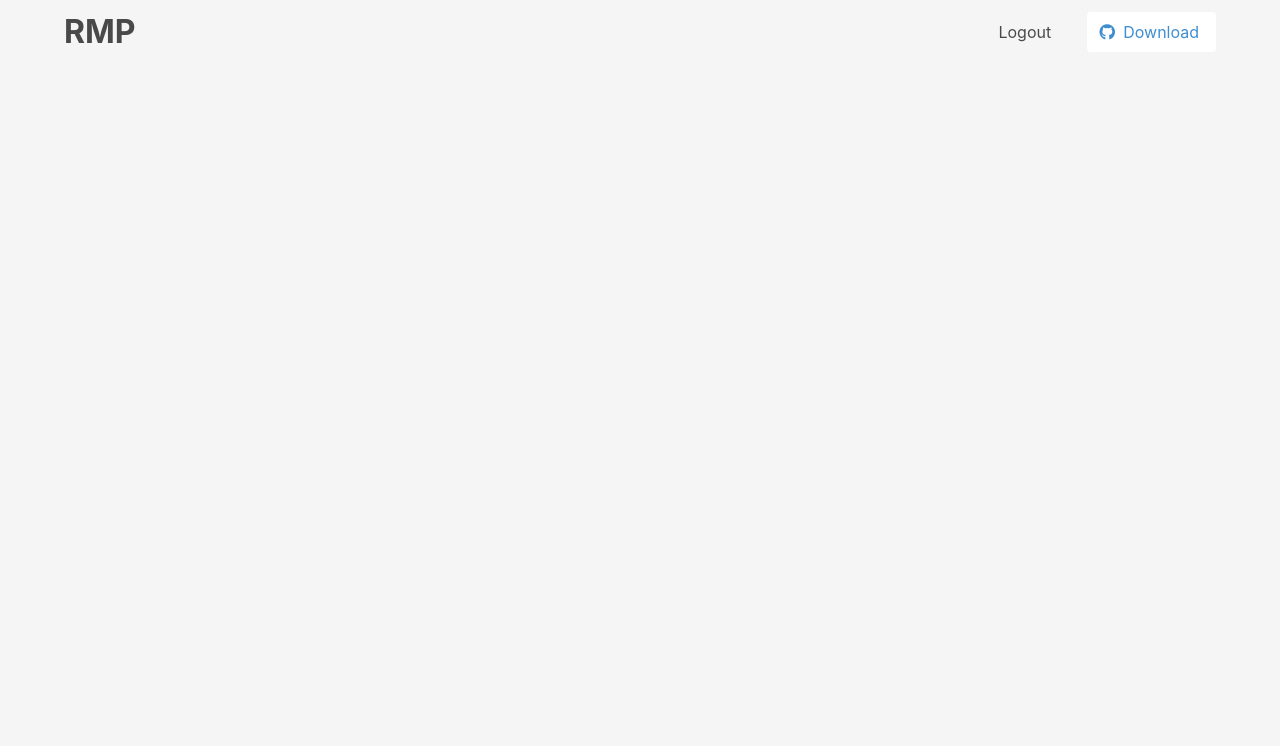
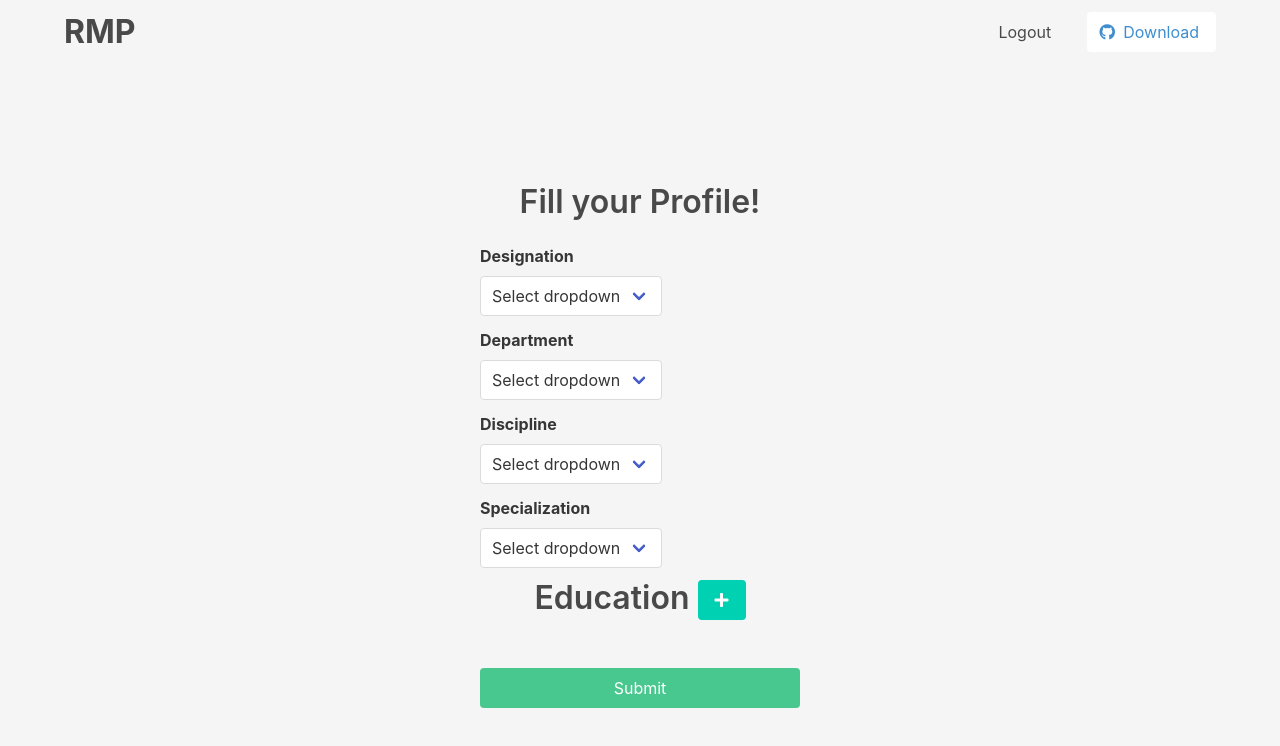
Before and after one commit to Research-Mentoring-Platform/mentoringplatform, a Vue app in the folder frontend/: page /mentee/profile in a window 1280 px wide. Before the commit this address had no page. Shown: the top 746 px of the page. Built offline with nearby package versions, Linux system fonts and the light colour scheme; sample sign-in values are in the browser's storage.

Commit message:
Add mentee profile component

```diff
--- a/frontend/public/index.html
+++ b/frontend/public/index.html
@@ -16,10 +16,7 @@
 </noscript>
 
 <div id="app"></div>
+<!-- built files will be auto injected -->
 
-
-
-
-<!-- built files will be auto injected -->
 </body>
 </html>
--- a/frontend/src/components/Login.vue
+++ b/frontend/src/components/Login.vue
@@ -76,7 +76,7 @@ export default {
 			axios.post('/api/users/token/', this.user)
 			.then((response) => {
 				this.$store.commit('update_local_storage', response.data);
-				this.$router.replace({ name: 'Home' });
+				this.$router.replace({ name: 'MenteeProfile' });
 			})
 			.catch((error) => {
 				console.error(error);
--- a/frontend/src/components/Register.vue
+++ b/frontend/src/components/Register.vue
@@ -181,7 +181,7 @@ export default {
 			if (this.user.password !== this.confirm_password) { return; }
 
 			axios.post("/api/users/user/", this.user)
-			.then((response) => {
+			.then((_) => {
 				this.$router.replace({ name: 'Login' });
 			})
 			.catch((error) => {
--- /dev/null
+++ b/frontend/src/components/mentee/Profile.vue
@@ -0,0 +1,130 @@
+<template>
+	<div class="hero-body">
+		<div class="container">
+			<div class="columns is-centered p-5">
+				<div class="column is-one-third has-text-left">
+
+					<div class="title is-3 has-text-centered">
+						<span>
+							Fill your Profile!
+						</span>
+					</div>
+
+					<div class="field">
+						<label class="label">Designation</label>
+						<div class="control">
+							<div class="select">
+								<select>
+									<option>Select dropdown</option>
+									<option>With options</option>
+								</select>
+							</div>
+						</div>
+					</div>
+
+					<div class="field">
+						<label class="label">Department</label>
+						<div class="control">
+							<div class="select">
+								<select>
+									<option>Select dropdown</option>
+									<option>With options</option>
+								</select>
+							</div>
+						</div>
+					</div>
+
+					<div class="field">
+						<label class="label">Discipline</label>
+						<div class="control">
+							<div class="select">
+								<select>
+									<option>Select dropdown</option>
+									<option>With options</option>
+								</select>
+							</div>
+						</div>
+					</div>
+
+					<div class="field">
+						<label class="label">Specialization</label>
+						<div class="control">
+							<div class="select">
+								<select>
+									<option>Select dropdown</option>
+									<option>With options</option>
+								</select>
+							</div>
+						</div>
+					</div>
+
+					<div class="title is-3 has-text-centered">
+						<span>
+							Education
+						</span>
+						<button class="button is-primary"
+								data-toggle="modal"
+								data-target="#tnc-modal">
+							<i class="fa fa-plus"></i>
+						</button>
+
+					</div>
+
+
+
+					<br/>
+
+					<div class="control">
+						<button class="button is-fullwidth is-success" v-on:click="register">Submit</button>
+					</div>
+				</div>
+			</div>
+		</div>
+	</div>
+
+	<div id="tnc-modal" class="modal" v-bind:class="{ 'is-active': show_tnc_dialog }">
+		<div class="modal-background"></div>
+		<div class="modal-card">
+			<header class="modal-card-head">
+				<p class="modal-card-title">Add Education</p>
+				<button class="delete" aria-label="close" v-on:click="show_tnc_dialog = !show_tnc_dialog"></button>
+			</header>
+			<section class="modal-card-body">
+				<div class="content">
+
+				</div>
+			</section>
+			<footer class="modal-card-foot">
+				<button v-on:click="show_tnc_dialog = !show_tnc_dialog" class="button">Cancel</button>
+			</footer>
+		</div>
+	</div>
+</template>
+
+
+<script>
+// import axios from 'axios';
+import axios from '../../api/my-axios'
+
+export default {
+	data() {
+		return {
+			show_tnc_dialog: false,
+			user: {
+				first_name: "",
+				last_name: "",
+				username: "",
+				email: "",
+				date_of_birth: "",
+				password: "",
+				is_mentor: false,
+				is_mentee: false
+			},
+			max_dob: new Date().toISOString().split("T")[0]
+		};
+	},
+	methods: {
+
+	}
+}
+</script>
--- a/frontend/src/router/index.js
+++ b/frontend/src/router/index.js
@@ -1,8 +1,13 @@
 import { createRouter, createWebHistory } from 'vue-router';
 import Home from '../views/Home.vue';
 import About from '../views/About.vue';
+import Base from '../views/Base.vue';
 import Login from '../components/Login.vue';
 import Register from '../components/Register.vue';
+import Profile from '../components/mentee/Profile.vue';
+
+
+//TODO Look for lazy loading for routes
 
 const routes = [
 	{
@@ -46,6 +51,20 @@ const routes = [
 		meta: {
 			requires_visitor: true
 		}
+	},
+	{
+		path: '/mentee',
+		component: Base,
+		children: [
+			{
+				path: 'profile',
+				name: 'MenteeProfile',
+				component: Profile,
+				meta: {
+					requires_auth: true
+				}
+			}
+		]
 	}
 ];
 
--- /dev/null
+++ b/frontend/src/views/Base.vue
@@ -0,0 +1,7 @@
+<template>
+	<div class="hero-body">
+		<div class="container has-text-centered">
+			<router-view/>
+		</div>
+	</div>
+</template>
--- a/frontend/src/views/Home.vue
+++ b/frontend/src/views/Home.vue
@@ -14,7 +14,6 @@
 					You are logged out
 				</p>
 				<p class="subtitle">
-
 				</p>
 			</div>
 		</div>
```
